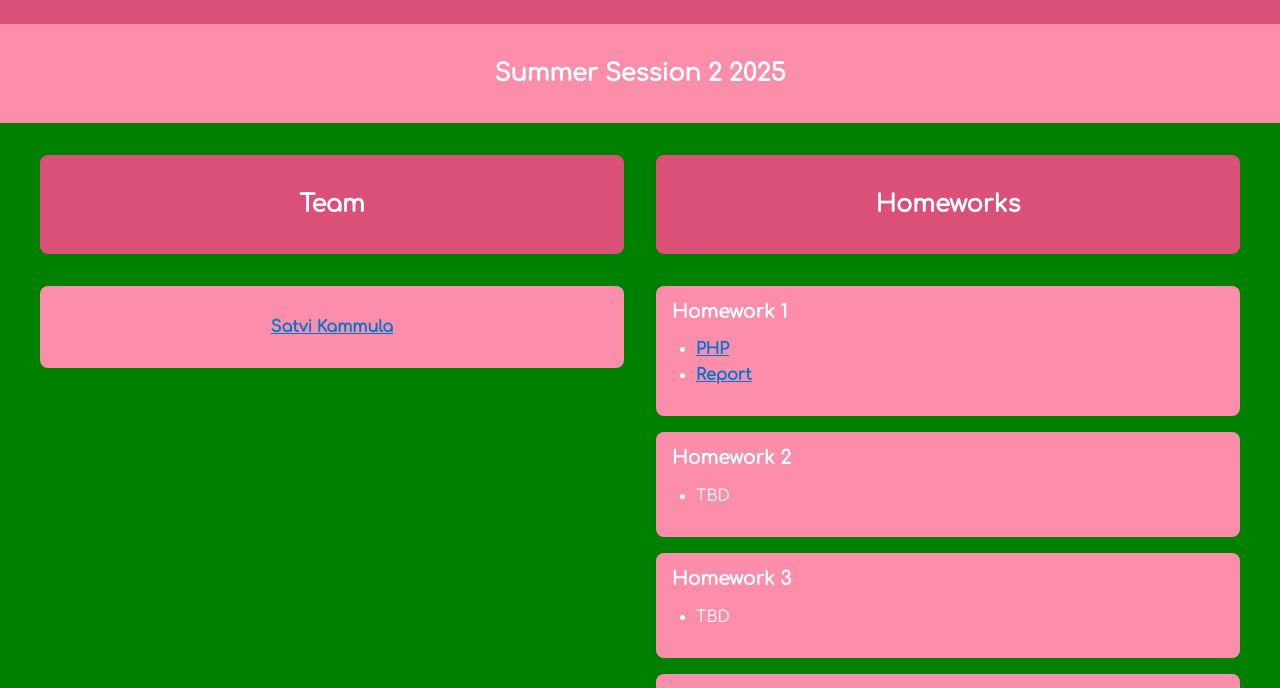
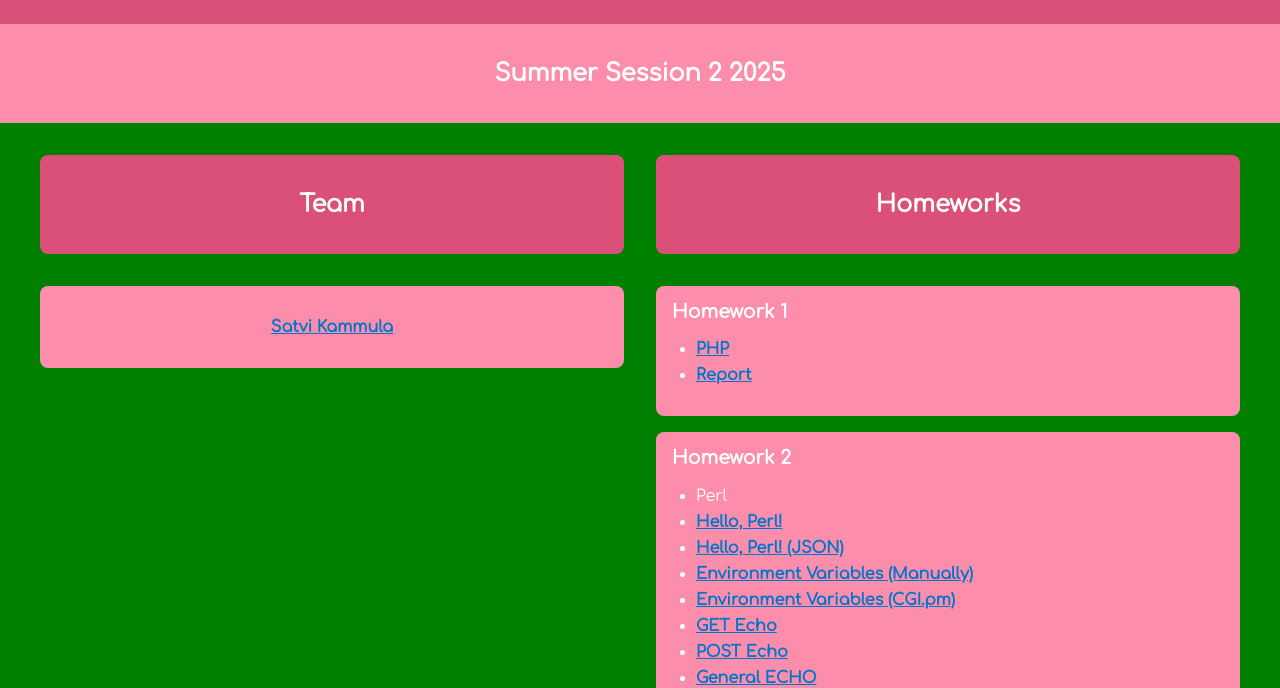
Before and after one commit to satvikak/satvikammula-site, a plain HTML site: page public_html/index.html in a window 1280 px wide. Shown: the part 102-790 px from the top of the page. Drawn offline with Linux system fonts and the light colour scheme.

Commit message:
Add main perl page links

```diff
--- a/public_html/index.html
+++ b/public_html/index.html
@@ -56,7 +56,14 @@
       <div class="LPBubble">
         <h3>Homework 2</h3>
         <ul>
-          <li>TBD</li>
+          <li>Perl</li>
+            <li><a href="/hw2/cgi-bin/perl-hello-html-world.pl" class="nameLink">Hello, Perl!</a></li>
+            <li><a href="/hw2/cgi-bin/perl-hello-json-world.pl" class="nameLink">Hello, Perl! (JSON)</a></li>
+            <li><a href="/hw2/cgi-bin/perl-env.pl" class="nameLink">Environment Variables (Manually)</a></li>
+            <li><a href="/hw2/cgi-bin/perl-env-pm.pl" class="nameLink">Environment Variables (CGI.pm)</a></li>
+            <li><a href="/hw2/cgi-bin/perl-get-echo.pl" class="nameLink">GET Echo</a></li>
+            <li><a href="/hw2/cgi-bin/perl-post-echo.pl" class="nameLink">POST Echo</a></li>
+            <li><a href="/hw2/cgi-bin/perl-general-echo.pl" class="nameLink">General ECHO</a></li>
         </ul>
       </div>
 
```
Also changed, not shown: 2 other files.
